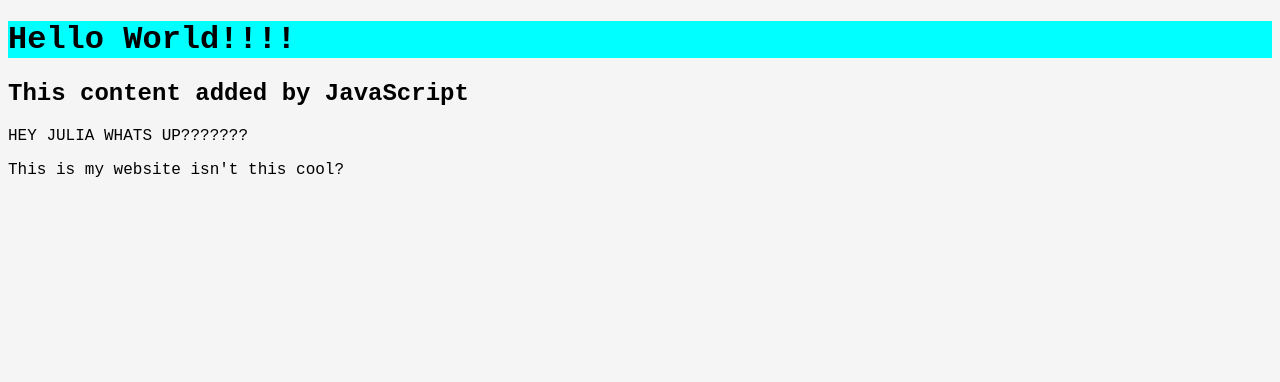
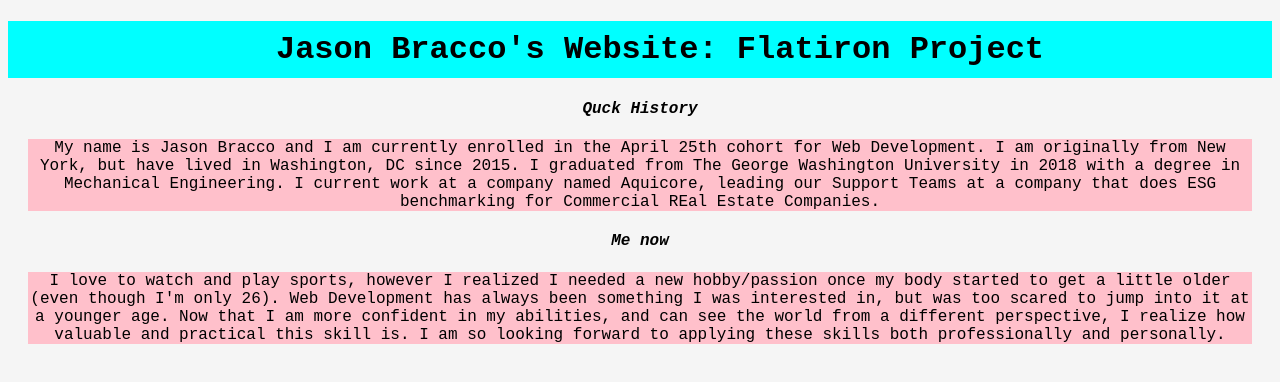
Before and after one commit to jasonbracco/ProjectRepo, a plain HTML site: page index.html in a window 1280 px wide. Drawn offline with Linux system fonts and the light colour scheme.

Commit message:
addingin bio paragraphs and headers

```diff
--- a/index.html
+++ b/index.html
@@ -5,9 +5,22 @@
     <title>My Personal Website</title>
   </head>
   <body>
-    <h1>Hello World!!!!</h1>
+    <h1>Jason Bracco's Website: Flatiron Project</h1>
     <script src="script.js"></script>
-    <p>HEY JULIA WHATS UP???????</p>
-    <p>This is my website isn't this cool?</p>
+    <h4><em>Quck History</em></h4>
+    <p class="quickBio">
+        My name is Jason Bracco and I am currently enrolled in the April 25th cohort for Web Development.
+        I am originally from New York, but have lived in Washington, DC since 2015.  I graduated from The George Washington University in 2018
+        with a degree in Mechanical Engineering.  I current work at a company named Aquicore, leading our Support Teams at a company that does ESG
+        benchmarking for Commercial REal Estate Companies.
+    </p>
+    <h4><em>Me now</em></h4>
+    <p class ="quickBio">
+        I love to watch and play sports, however I realized I needed a new hobby/passion once my body started to get a little older
+        (even though I'm only 26).  Web Development has always been something I was interested in, but was too scared to jump into it at a
+        younger age.  Now that I am more confident in my abilities, and can see the world from a different perspective, I realize how valuable
+        and practical this skill is.  I am so looking forward to applying these skills both professionally and personally.
+    </p>
+
   </body>
 </html>
--- a/script.js
+++ b/script.js
@@ -1,3 +1,3 @@
-const h2 = document.createElement("h2");
-h2.textContent = "This content added by JavaScript";
-document.querySelector('body').appendChild(h2)
+const h3 = document.createElement("h2");
+h2.textContent = "About me: Jason Bracco";
+document.querySelector('body').appendChild(h3)
--- a/style.css
+++ b/style.css
@@ -3,10 +3,22 @@ body {
     font-family: 'Courier New', Courier, monospace;
 
   }
-body h1{
+h1{
     background-color: aqua;
+    margin-left: auto;
+    margin-right: auto;
+    text-align: center;
+    padding: 10px;
+    padding-left: 50px;
 }
 
-body h1 p{
-    background-color: pink;
+h4{
+    font-style: italic;
+    text-align: center;
 }
+p {
+    background-color:pink;
+    text-align: center;
+    margin-left: 20px;
+    margin-right: 20px;
+}
```
